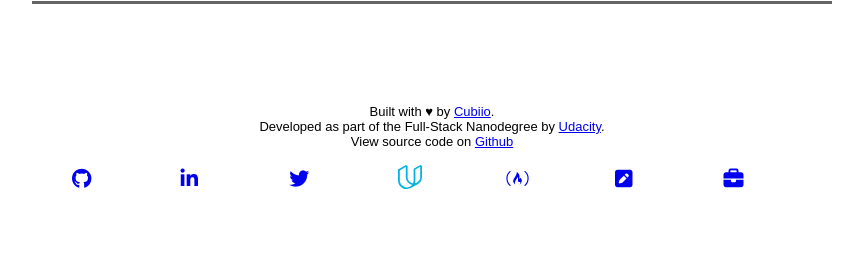
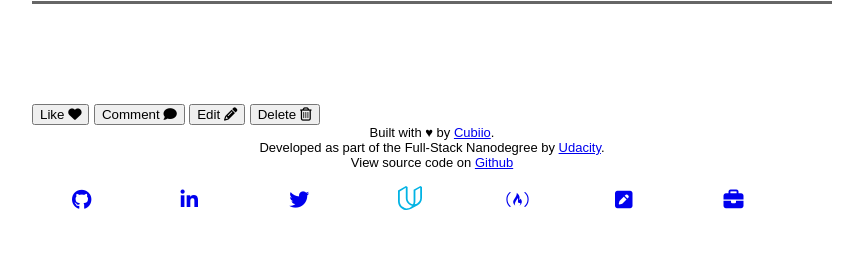
Before and after one commit to sam-atkins/fsnd-blog, a Python web app: template templates/permalink.html in a window 1280 px wide. Shown: the part 185-458 px from the top of the page, without its empty margins (208-1071 px from the left). Run offline with Jinja, Linux system fonts and the light colour scheme; the template is opened without the code that fills it, so the values that code supplies are empty; some libraries are stand-ins or nearby versions.

Commit message:
feat: Change button type and add Font Awesomeness

```diff
--- a/templates/newpost.html
+++ b/templates/newpost.html
@@ -16,7 +16,8 @@
 	    <div class="error">
 	        {{error}}
 	    </div>
-	    <input type="submit">
+	    {# <input type="submit"> #}
+	    <button type="submit">Post</button>
 	</form>
 	{% else %}
 	Please <a href="/signup">sign-up</a> or
--- a/templates/permalink.html
+++ b/templates/permalink.html
@@ -12,6 +12,12 @@
     <div class="blog-content">
         {{post.blogPost}}
     </div>
+    <div class="blog-buttons">
+        <button>Like <i class="fa fa-heart" aria-hidden="true"></i></button>
+        <button>Comment <i class="fa fa-comment" aria-hidden="true"></i></button>
+        <button>Edit <i class="fa fa-pencil" aria-hidden="true"></i></button>
+        <button>Delete <i class="fa fa-trash-o" aria-hidden="true"></i></button>
+    </div>
 </div>
 
 {% endblock content %}
```
